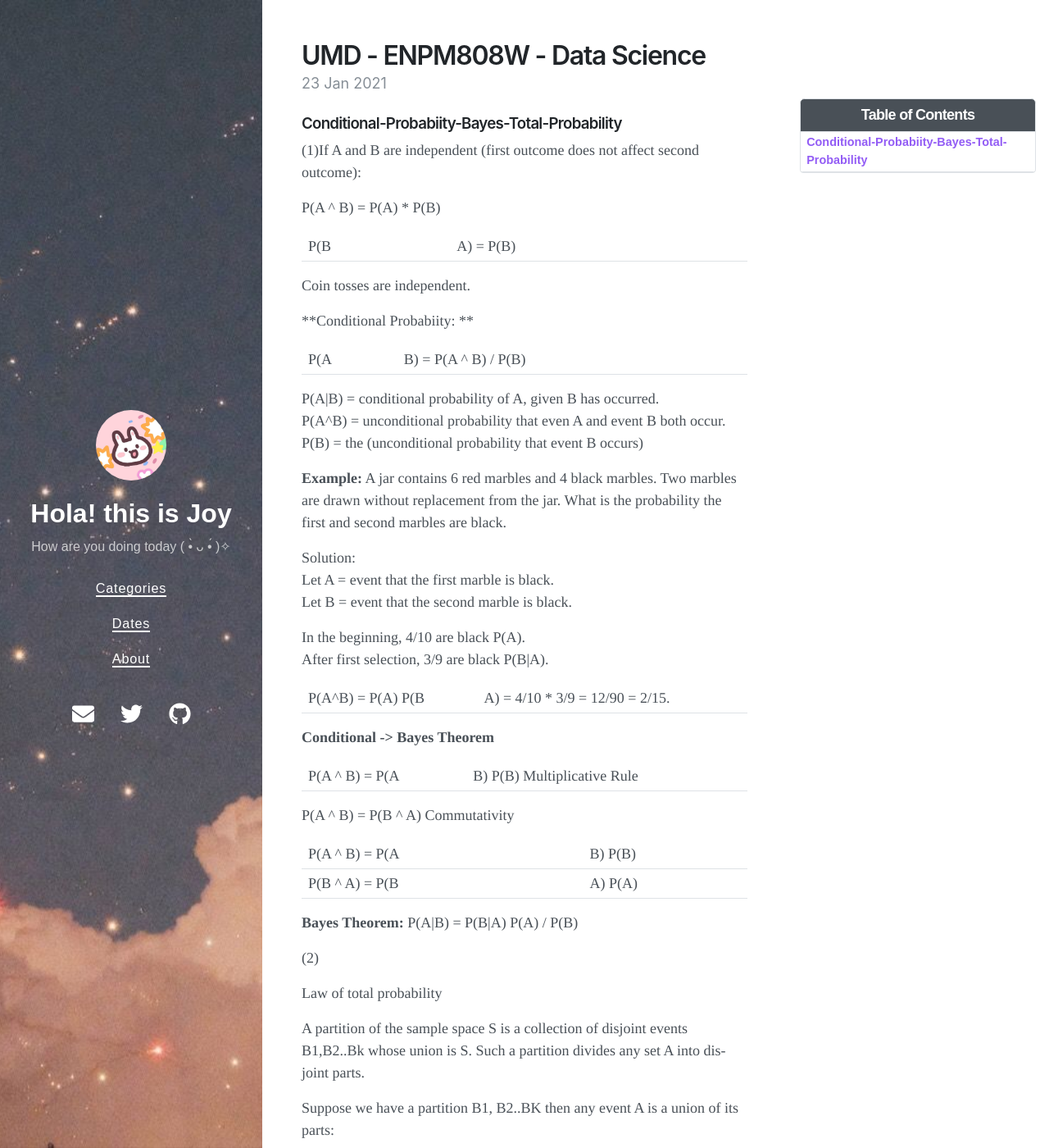
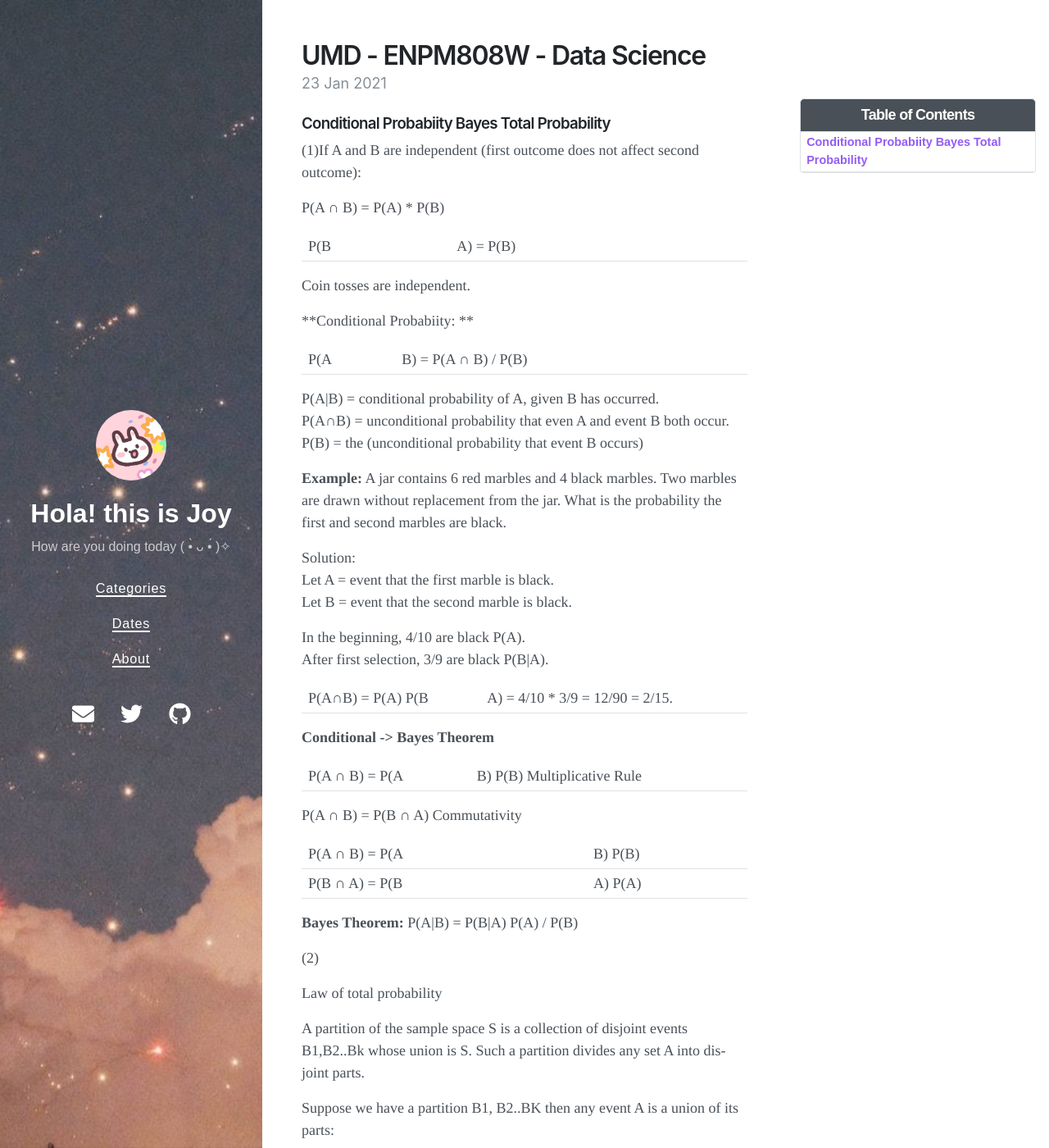
Before and after one commit to Joy3Luo/mathnotes, a Jekyll site: the page built from _posts/2021-01-23-enpm808w.md, in a window 1280 px wide and 1400 px high. Shown: the whole window at 82% size. Built offline with Jekyll 4.4.1, drawn with Linux system fonts in a browser that asks for light colours; nearby versions of some CDN libraries; some of the changed text lies outside the part shown.

Commit message:
Update 2021-01-23-enpm808w.md

```diff
--- a/_posts/2021-01-23-enpm808w.md
+++ b/_posts/2021-01-23-enpm808w.md
@@ -32,11 +32,11 @@ math: true
   </script><script type="text/javascript" src="https://cdnjs.cloudflare.com/ajax/libs/mathjax/2.7.4/MathJax.js?config=TeX-AMS_HTML-full"></script>
 
 
-### Conditional-Probabiity-Bayes-Total-Probability
+### Conditional Probabiity Bayes Total Probability
 
 (1)If A and B are independent (first outcome does not affect second outcome):
 
-P(A ^ B) = P(A) * P(B)
+P(A ∩ B) = P(A) * P(B)
 
 P(B|A) = P(B)
 
@@ -44,10 +44,10 @@ Coin tosses are independent.
 
 **Conditional Probabiity: **
 
-P(A|B) = P(A ^ B) / P(B)
+P(A|B) = P(A ∩ B) / P(B)
 
 P(A|B) = conditional probability of A, given B has occurred.<br/>
-P(A^B) = unconditional probability that even A and event B both occur.<br/>
+P(A∩B) = unconditional probability that even A and event B both occur.<br/>
 P(B) = the (unconditional probability that event B occurs)
 
 **Example:**
@@ -60,16 +60,16 @@ Let B = event that the second marble is black.<br/>
 In the beginning, 4/10 are black P(A).<br/>
 After first selection, 3/9 are black P(B|A).<br/>
 
-P(A^B) = P(A) P(B|A) = 4/10 * 3/9 = 12/90 = 2/15.
+P(A∩B) = P(A) P(B|A) = 4/10 * 3/9 = 12/90 = 2/15.
 
 **Conditional -> Bayes Theorem**
 
-P(A ^ B) = P(A|B) P(B) Multiplicative Rule<br/>
+P(A ∩ B) = P(A|B) P(B) Multiplicative Rule<br/>
 
-P(A ^ B) = P(B ^ A) Commutativity<br/>
+P(A ∩ B) = P(B ∩ A) Commutativity<br/>
 
-P(A ^ B) = P(A|B) P(B)<br/>
-P(B ^ A) = P(B|A) P(A)<br/>
+P(A ∩ B) = P(A|B) P(B)<br/>
+P(B ∩ A) = P(B|A) P(A)<br/>
 
 **Bayes Theorem:**
 P(A|B) = P(B|A) P(A) / P(B)
@@ -83,9 +83,9 @@ A partition of the sample space S is a collection of disjoint events B1,B2..Bk w
 
 Suppose we have a partition B1, B2..BK then any event A is a union of its parts:
 
-A = (A ^ B1) V (A ^ B2) V … (A ^BK)
+A = (A ∩ B1) V (A ∩ B2) V … (A ∩BK)
 
-P(A) = P(A ^ B1) + (A ^ B2) + … (A ^BK)
+P(A) = P(A ∩ B1) + (A ∩ B2) + … (A ∩BK)
 
 P(A) = P(A|B1) P(B1) + P(A|B2) P(B2) + … P(A|BK)P(K) (Apply Multiplicative Rule)
 
```
